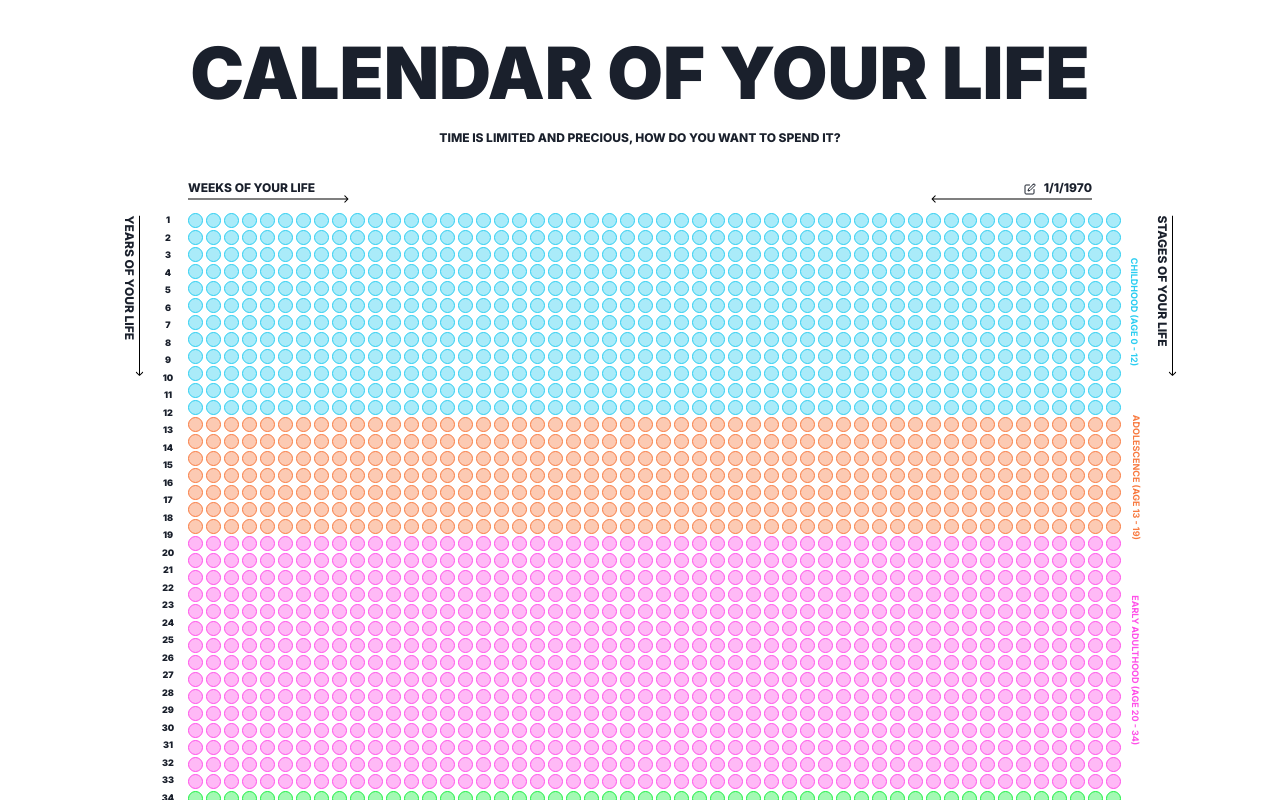
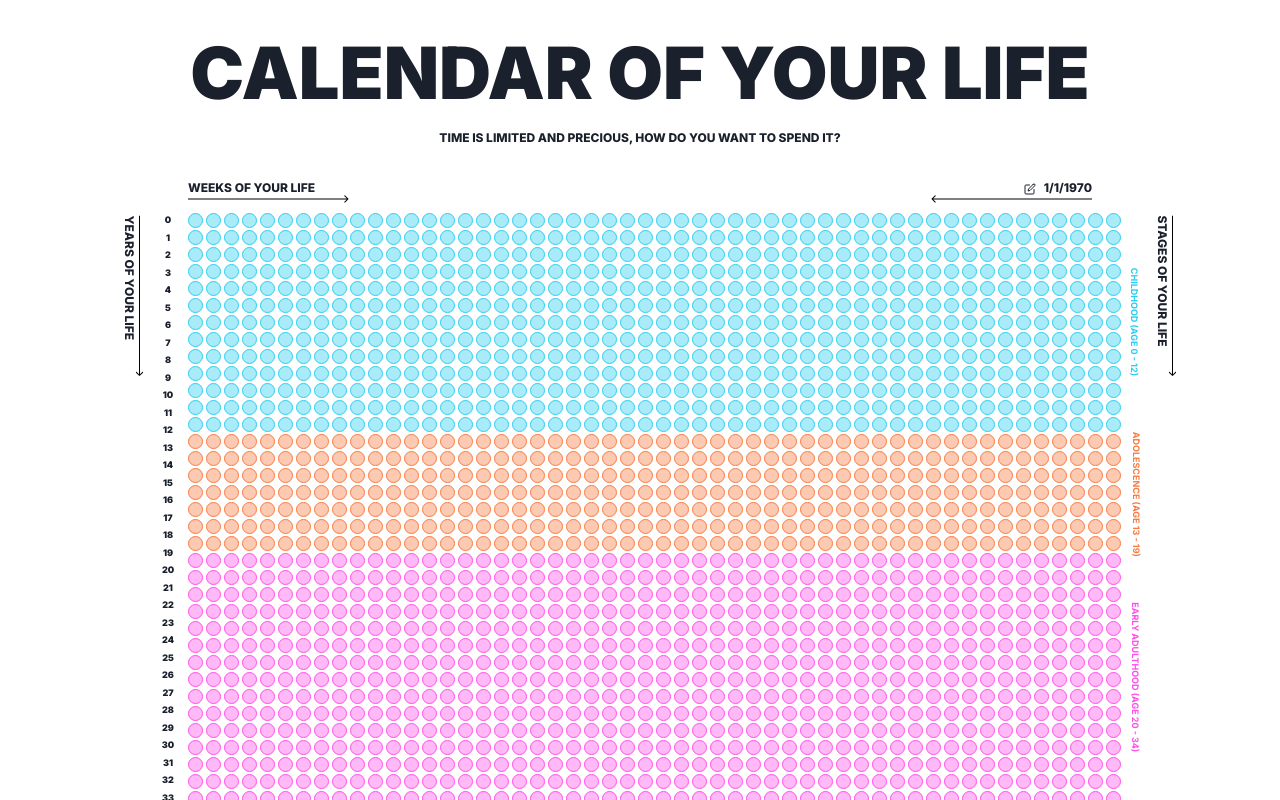
Before and after one commit to Mito9999/life-calendar, a Next.js app: page / in a window 1280 px wide. Shown: the top 800 px of the page. Built offline with nearby package versions, Linux system fonts and the light colour scheme.

Commit message:
Add 0th year for accuracy

```diff
--- a/pages/index.tsx
+++ b/pages/index.tsx
@@ -201,7 +201,7 @@ export default function Home() {
       </Flex>
       <Box display="flex" flexDirection="row">
         <Flex direction="column" mt="2px">
-          {new Array(100).fill(0).map((_, num) => (
+          {new Array(101).fill(0).map((_, num) => (
             <Text
               fontWeight="900"
               fontSize="9px"
@@ -210,23 +210,23 @@ export default function Home() {
               mb="4px"
               textAlign="center"
             >
-              {num + 1}
+              {num}
             </Text>
           ))}
         </Flex>
         <Flex direction="column">
-          {new Array(100).fill(0).map((_, idx1) => (
-            <Flex mt="2px" maxW="936px" key={`YEAR ${idx1 + 1}`}>
+          {new Array(101).fill(0).map((_, idx1) => (
+            <Flex mt="2px" maxW="936px" key={`YEAR ${idx1}`}>
               {new Array(52).fill(0).map((_, idx2) => (
                 <Box
                   w={936 / 52 - 2 + "px"}
                   mr="2px"
-                  key={`YEAR ${idx1 + 1} WEEK ${idx2 + 1}`}
+                  key={`YEAR ${idx1} WEEK ${idx2 + 1}`}
                 >
                   <Circle
                     size="15"
-                    outline={yearToHex(idx1 + 1)}
-                    isFilled={(idx1 + 1) * 52 + idx2 < weeks}
+                    outline={yearToHex(idx1)}
+                    isFilled={idx1 * 52 + idx2 < weeks}
                   />
                 </Box>
               ))}
@@ -237,7 +237,7 @@ export default function Home() {
           <Text
             {...defaultSideLabelStyles}
             ml="-50px"
-            mt="100px"
+            mt="110px"
             w="120px"
             color={yearToHex(12)}
           >
@@ -246,7 +246,7 @@ export default function Home() {
           <Text
             {...defaultSideLabelStyles}
             ml="-63px"
-            mt="158px"
+            mt="165px"
             w="150px"
             color={yearToHex(19)}
           >
@@ -255,7 +255,7 @@ export default function Home() {
           <Text
             {...defaultSideLabelStyles}
             ml="-76px"
-            mt="180px"
+            mt="170px"
             w="175px"
             color={yearToHex(34)}
           >
@@ -264,7 +264,7 @@ export default function Home() {
           <Text
             {...defaultSideLabelStyles}
             ml="-76px"
-            mt="230px"
+            mt="240px"
             w="175px"
             color={yearToHex(49)}
           >
@@ -273,7 +273,7 @@ export default function Home() {
           <Text
             {...defaultSideLabelStyles}
             ml="-76px"
-            mt="350px"
+            mt="365px"
             w="175px"
             color={yearToHex(79)}
           >
```
